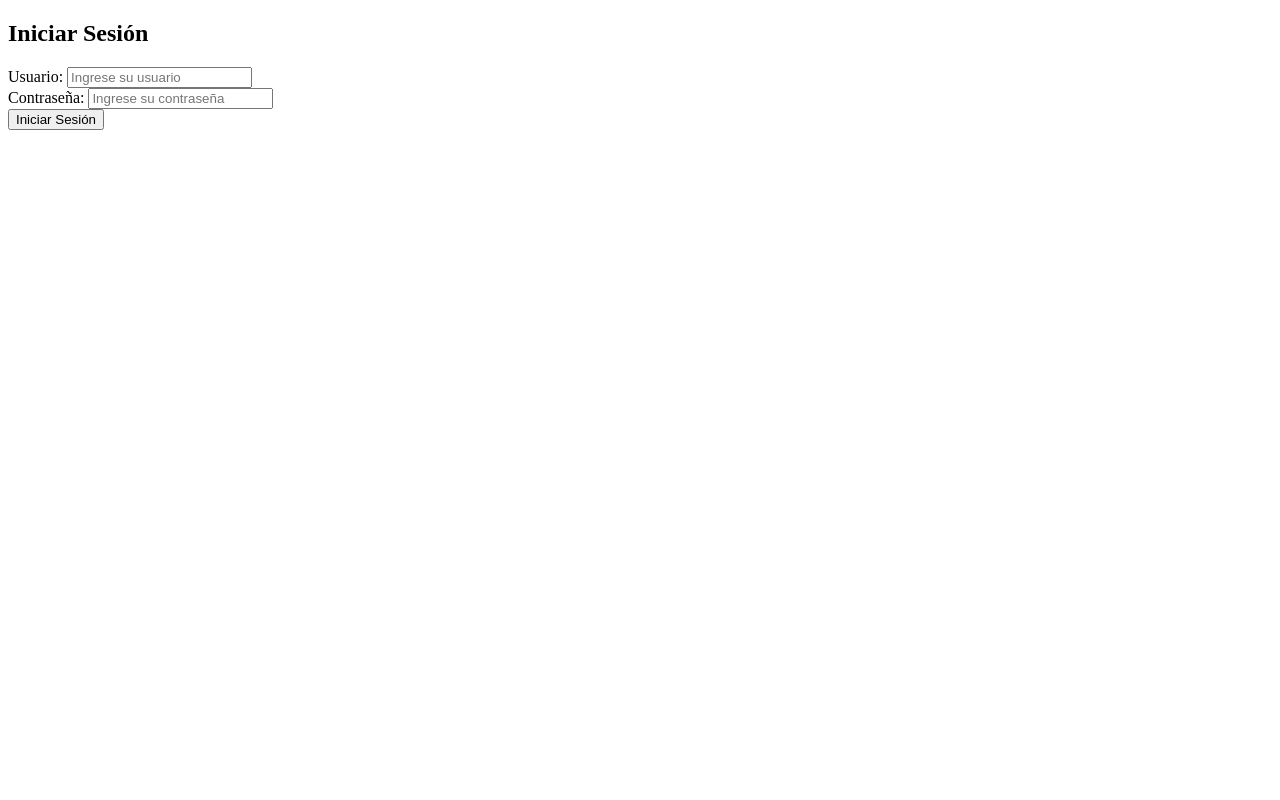
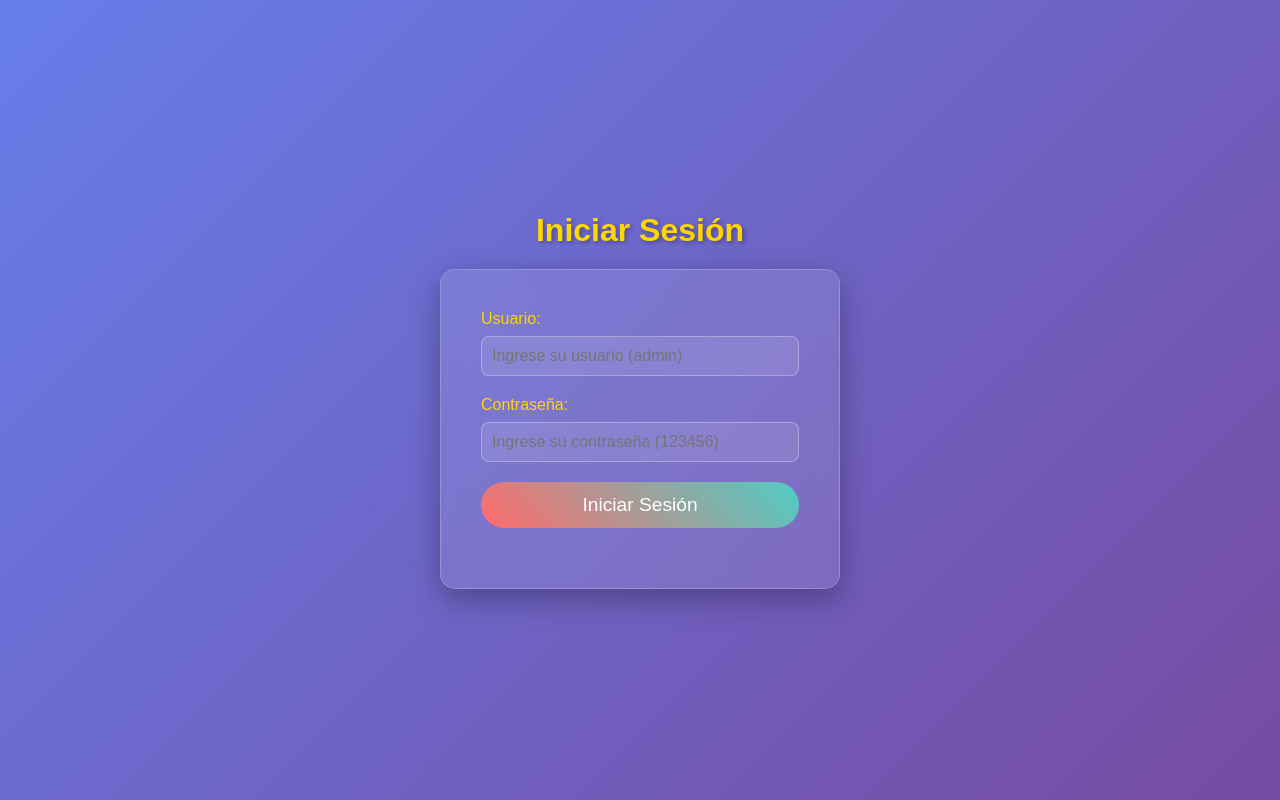
Before and after one commit to JBBrandon/PrimerTrabajo, a plain HTML site: page Login/index.html in a window 1280 px wide. Drawn offline with Linux system fonts and the light colour scheme.

Commit message:
Login con css

```diff
--- a/Login/css.css
+++ b/Login/css.css
@@ -0,0 +1,106 @@
+* {
+    margin: 0;
+    padding: 0;
+    box-sizing: border-box;
+}
+
+body {
+    font-family: 'Arial', sans-serif;
+    background: linear-gradient(135deg, #667eea 0%, #764ba2 100%);
+    min-height: 100vh;
+    color: white;
+    display: flex;
+    justify-content: center;
+    align-items: center;
+    flex-direction: column;
+}
+
+h2 {
+    font-size: 2rem;
+    color: #ffd700;
+    margin-bottom: 20px;
+    text-shadow: 2px 2px 4px rgba(0, 0, 0, 0.3);
+}
+
+form {
+    background: rgba(255, 255, 255, 0.1);
+    padding: 40px;
+    border-radius: 15px;
+    box-shadow: 0 10px 30px rgba(0, 0, 0, 0.3);
+    width: 100%;
+    max-width: 400px;
+    backdrop-filter: blur(10px);
+    border: 1px solid rgba(255, 255, 255, 0.2);
+}
+
+div {
+    margin-bottom: 20px;
+}
+
+label {
+    font-size: 1rem;
+    color: #ffd700;
+    display: block;
+    margin-bottom: 8px;
+}
+
+input {
+    width: 100%;
+    padding: 10px;
+    border-radius: 8px;
+    border: 1px solid rgba(255, 255, 255, 0.3);
+    background: rgba(255, 255, 255, 0.1);
+    color: white;
+    font-size: 1rem;
+    transition: all 0.3s ease;
+}
+
+input:focus {
+    outline: none;
+    border-color: #ff6b6b;
+    box-shadow: 0 0 5px rgba(255, 107, 107, 0.5);
+}
+
+button {
+    width: 100%;
+    padding: 12px;
+    background: linear-gradient(45deg, #ff6b6b, #4ecdc4);
+    color: white;
+    font-size: 1.2rem;
+    border: none;
+    border-radius: 25px;
+    cursor: pointer;
+    transition: all 0.3s ease;
+}
+
+button:hover {
+    transform: translateY(-2px);
+    box-shadow: 0 5px 15px rgba(0, 0, 0, 0.2);
+}
+
+button:disabled {
+    opacity: 0.5;
+    cursor: not-allowed;
+}
+
+/* Responsive design */
+@media (max-width: 768px) {
+    h2 {
+        font-size: 1.8rem;
+    }
+
+    form {
+        padding: 30px;
+        width: 90%;
+    }
+}
+
+@media (max-width: 480px) {
+    h2 {
+        font-size: 1.5rem;
+    }
+
+    form {
+        padding: 20px;
+    }
+}
--- a/Login/index.html
+++ b/Login/index.html
@@ -13,12 +13,12 @@
     <form action="login_process.php" method="POST" onsubmit="return validarFormulario(event)">
         <div>
             <label for="username">Usuario:</label>
-            <input type="text" id="username" name="username" placeholder="Ingrese su usuario" required>
+            <input type="text" id="username" name="username" placeholder="Ingrese su usuario (admin)" required>
         </div>
 
         <div>
             <label for="password">Contraseña:</label>
-            <input type="password" id="password" name="password" placeholder="Ingrese su contraseña" required>
+            <input type="password" id="password" name="password" placeholder="Ingrese su contraseña (123456)" required>
         </div>
 
         <div>
```
